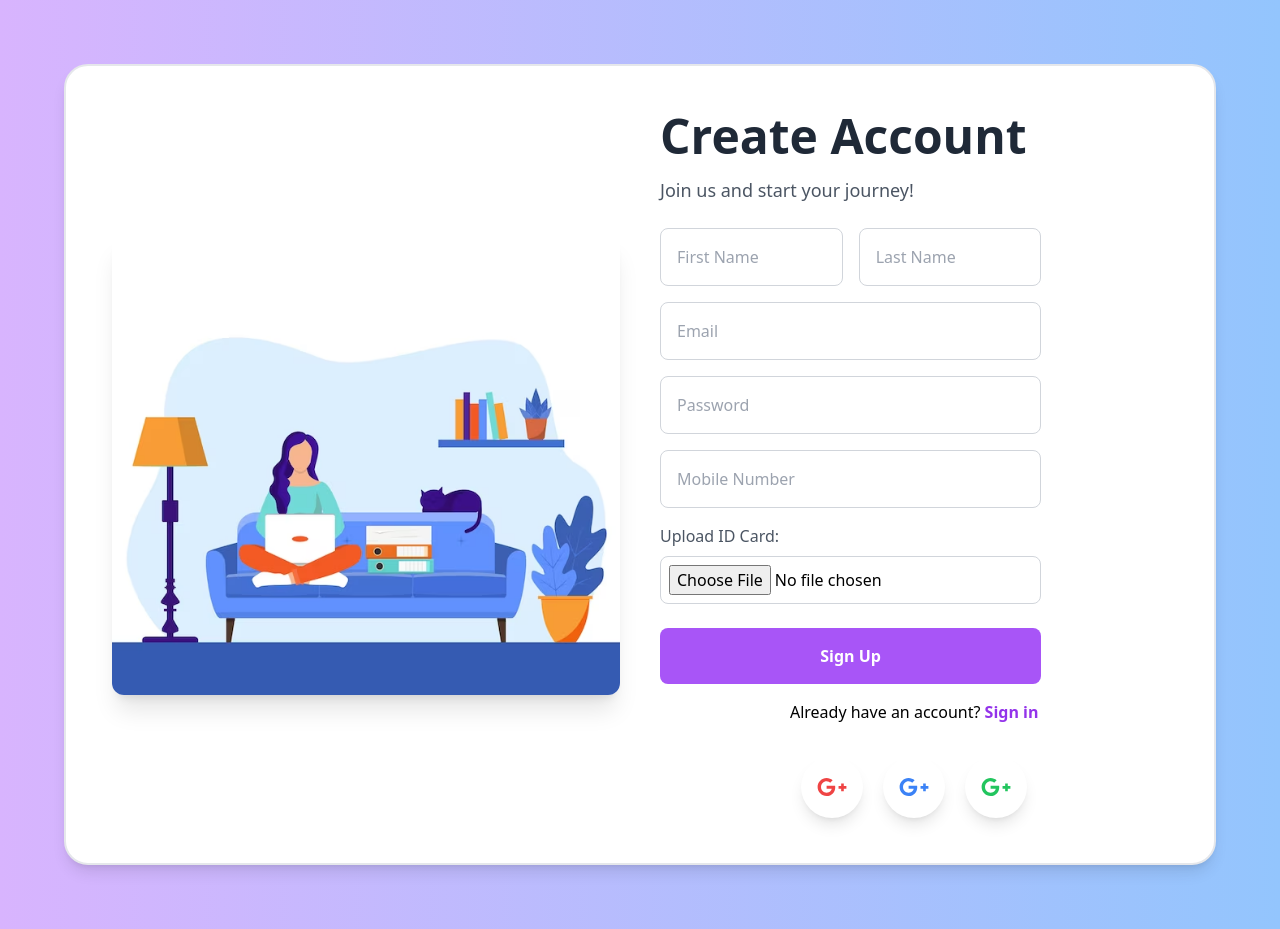
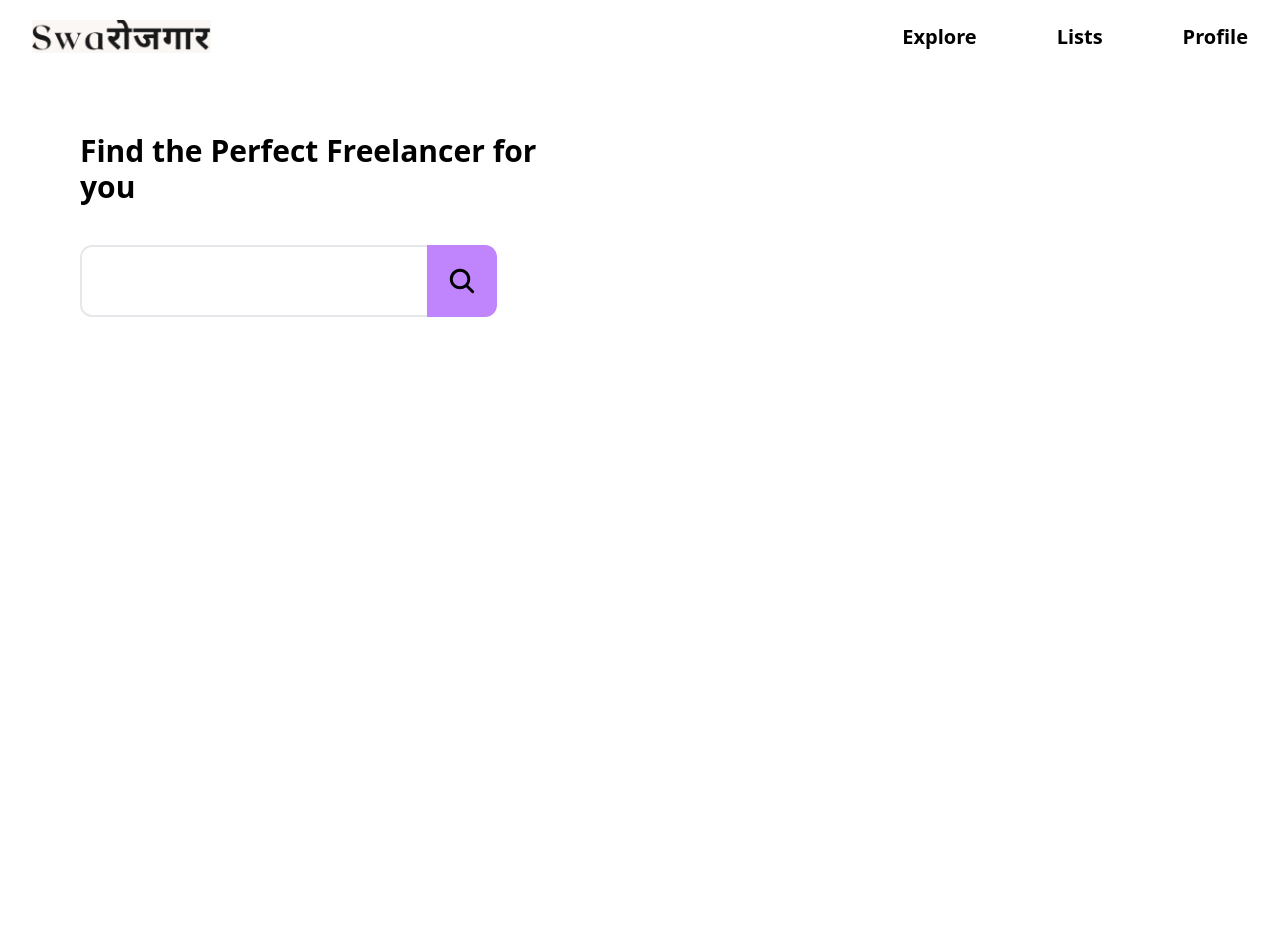
Before and after one commit to KhemkaAkshat/SwaRojgar, a React (Vite) app: page / in a window 1280 px wide. After the commit the page ends 800 px from the top, so only its background shows below. Built offline with nearby package versions, Linux system fonts and the light colour scheme.

Commit message:
Made home page and login page interactive

```diff
--- a/src/App.jsx
+++ b/src/App.jsx
@@ -1,16 +1,17 @@
 import React from "react";
 import "./index.css"
 import Login from "./Login";
-import SignUp from "./SignUp"; // Make sure to import SignUp if you're using it
+import SignUp from "./SignUp";
 import { BrowserRouter as Router, Routes, Route } from "react-router-dom";
+import Home from './Home.jsx'
 
 function App() {
   return (
     <Router>
       <Routes>
-        <Route path="/" element={<SignUp />} /> {/* Default route or entry point */}
-        <Route path="/Login" element={<Login />} /> {/* Route for Login */}
-        {/* Add more routes here if needed */}
+        <Route path='/' element={<Home/>}/>
+        <Route path="/signup" element={<SignUp />} />
+        <Route path="/Login" element={<Login />} />
       </Routes>
     </Router>
   );
--- /dev/null
+++ b/src/Home.jsx
@@ -0,0 +1,35 @@
+import React from "react";
+import mainImage from "./assets/main.png";
+import logo from "./assets/logo.png";
+import { IoSearch } from "react-icons/io5";
+
+function Home() {
+  return (
+    <>
+      <div className=" pt-5 px-8 flex items-center bg-contain bg-center">
+        {/* Navbar */}
+        <div className=" mr-[30vw]">
+          <img className="w-[14vw]" src={logo} alt="Logo" />
+        </div>
+        <div className=" ml-[24vw] flex gap-20 font-semibold text-xl">
+          <button>Explore</button>
+          <button>Lists</button>
+          <button>Profile</button>
+        </div>
+      </div>
+      <div className=" justify-center items-center w-1/2 p-20">
+        <div className="font-bold text-3xl ">
+            Find the Perfect Freelancer for you
+        </div>
+        <div className="flex mt-10 ">
+            <input type="text" className="text-xl border-2 p-5 w-3/4 rounded-xl" />
+            <button className="ml-[-1vw] p-5 bg-purple-400 rounded-tr-xl rounded-br-xl ">
+            <IoSearch className="text-3xl"/>
+            </button>
+        </div>
+      </div>
+    </>
+  );
+}
+
+export default Home;
--- a/src/Login.jsx
+++ b/src/Login.jsx
@@ -1,15 +1,62 @@
-import { ClerkProvider, SignedIn, SignedOut, SignInButton, UserButton } from "@clerk/clerk-react";
 import React from "react";
+import loginImage from "./assets/loginpage.png";
+import { FaGooglePlusG } from "react-icons/fa";
+import { useNavigate } from "react-router-dom";
+import { FaMeta } from "react-icons/fa6";
+import { BsMicrosoft } from "react-icons/bs";
 
-export default function Login() {
+function Login() {
+  const navigate=useNavigate();
   return (
-      <ClerkProvider>
-        <SignedOut>
-          <SignInButton />
-        </SignedOut>
-        <SignedIn>
-          <UserButton />
-        </SignedIn>
-      </ClerkProvider>
+    <div className="m-[5vw] w-[90vw] max-w-[1200px] flex justify-center items-center border-2 p-[2vw] rounded-3xl bg-gradient-to-r from-purple-300 to-blue-300 shadow-lg transition-all duration-500 ease-in-out transform ">
+      {/* Image section */}
+      <div className="hidden md:block w-1/2 p-5">
+        <img src={loginImage} alt="Login Page" className="w-full rounded-xl shadow-xl hover:shadow-2xl transition-shadow duration-500" />
+      </div>
+      {/* Main section */}
+      <div className="w-full md:w-1/2 p-5">
+        <h4 className="text-5xl font-bold mb-4 text-white">Hello Again!</h4>
+        <h5 className="text-lg mb-6 text-white">Welcome back, you've been missed!</h5>
+        <input
+          type="text"
+          placeholder="Email"
+          className="w-full md:w-3/4 mb-4 p-4 rounded-lg border border-gray-300 focus:outline-none focus:ring-2 focus:ring-purple-500 transition-all duration-300"
+        />
+        <input
+          type="password"
+          placeholder="Password"
+          className="w-full md:w-3/4 mb-6 p-4 rounded-lg border border-gray-300 focus:outline-none focus:ring-2 focus:ring-purple-500 transition-all duration-300"
+        />
+        <button
+          onClick={() => navigate("/")}
+          type="button"
+          className="w-full md:w-3/4 p-4 rounded-lg bg-purple-500 hover:bg-purple-600 transition-all duration-300 transform hover:scale-105 text-white font-bold"
+        >
+          Login
+        </button>
+        <div className="mt-4 text-center md:w-3/4">
+            Don't have an account?{' '}
+            <button
+              onClick={() => navigate("/signup")}
+              className="text-purple-600 hover:underline font-semibold"
+            >
+              Sign up
+            </button>
+          </div>
+        <div className="md:w-3/4 flex justify-center gap-8 mt-8">
+          <button className="bg-white p-4 rounded-full transition-transform duration-500 hover:scale-110 shadow-lg hover:shadow-2xl">
+            <FaGooglePlusG className="text-3xl text-red-500" />
+          </button>
+          <button className="bg-white p-4 rounded-full transition-transform duration-500 hover:scale-110 shadow-lg hover:shadow-2xl">
+            <FaMeta className="text-3xl text-blue-500" />
+          </button>
+          <button className="bg-white p-4 rounded-full transition-transform duration-500 hover:scale-110 shadow-lg hover:shadow-2xl">
+            <BsMicrosoft className="text-3xl text-green-500" />
+          </button>
+        </div>
+      </div>
+    </div>
   );
 }
+
+export default Login;
--- a/src/SignUp.jsx
+++ b/src/SignUp.jsx
@@ -2,6 +2,8 @@ import React from "react";
 import signupImage from "./assets/sigup.png"; // Corrected the typo in the file name
 import { FaGooglePlusG } from "react-icons/fa";
 import { useNavigate } from 'react-router-dom';
+import { BsMicrosoft } from "react-icons/bs";
+import { FaMeta } from "react-icons/fa6";
 
 function SignUp() {
   const navigate = useNavigate();
@@ -11,7 +13,7 @@ function SignUp() {
       {/* Outer wrapper to center the content vertically and horizontally */}
       <div className="m-[5vw] w-[90vw] max-w-[1200px] flex justify-center items-center border-2 p-[2vw] rounded-3xl bg-white shadow-lg transition-all duration-500 ease-in-out transform">
         {/* Image section */}
-        <div className="hidden md:block w-1/2 p-5">
+        <div className="hidden md:block w-1/2 p-2">
           <img
             src={signupImage}
             alt="Sign Up Page"
@@ -26,28 +28,28 @@ function SignUp() {
             <input
               type="text"
               placeholder="First Name"
-              className="w-1/2 p-4 rounded-lg border border-gray-300 focus:outline-none focus:ring-2 focus:ring-purple-500 transition-all duration-300"
+              className="w-1/2 p-2 rounded-lg border border-gray-300 focus:outline-none focus:ring-2 focus:ring-purple-500 transition-all duration-300"
             />
             <input
               type="text"
               placeholder="Last Name"
-              className="w-1/2 p-4 rounded-lg border border-gray-300 focus:outline-none focus:ring-2 focus:ring-purple-500 transition-all duration-300"
+              className="w-1/2 p-2 rounded-lg border border-gray-300 focus:outline-none focus:ring-2 focus:ring-purple-500 transition-all duration-300"
             />
           </div>
           <input
             type="email"
             placeholder="Email"
-            className="w-full md:w-3/4 mt-4 p-4 rounded-lg border border-gray-300 focus:outline-none focus:ring-2 focus:ring-purple-500 transition-all duration-300"
+            className="w-full md:w-3/4 mt-4 p-2 rounded-lg border border-gray-300 focus:outline-none focus:ring-2 focus:ring-purple-500 transition-all duration-300"
           />
           <input
             type="password"
             placeholder="Password"
-            className="w-full md:w-3/4 mt-4 p-4 rounded-lg border border-gray-300 focus:outline-none focus:ring-2 focus:ring-purple-500 transition-all duration-300"
+            className="w-full md:w-3/4 mt-4 p-2 rounded-lg border border-gray-300 focus:outline-none focus:ring-2 focus:ring-purple-500 transition-all duration-300"
           />
           <input
             type="tel"
             placeholder="Mobile Number"
-            className="w-full md:w-3/4 mt-4 p-4 rounded-lg border border-gray-300 focus:outline-none focus:ring-2 focus:ring-purple-500 transition-all duration-300"
+            className="w-full md:w-3/4 mt-4 p-2 rounded-lg border border-gray-300 focus:outline-none focus:ring-2 focus:ring-purple-500 transition-all duration-300"
           />
           <div className="w-full md:w-3/4 mt-4">
             <label className="block mb-2 text-gray-600">Upload ID Card:</label>
@@ -57,13 +59,13 @@ function SignUp() {
             />
           </div>
           <button
-            onClick={() => alert("Account created successfully!")}
+            onClick={() => navigate("/")}
             type="button"
             className="w-full md:w-3/4 mt-6 p-4 rounded-lg bg-purple-500 hover:bg-purple-600 transition-all duration-300 transform hover:scale-105 text-white font-bold"
           >
             Sign Up
           </button>
-          <div className="mt-4 text-center">
+          <div className="mt-4 text-start">
             Already have an account?{' '}
             <button
               onClick={() => navigate("/Login")}
@@ -72,15 +74,16 @@ function SignUp() {
               Sign in
             </button>
           </div>
-          <div className="flex justify-center gap-5 mt-8">
+          {/* Centering the Google logos */}
+          <div className="flex justify-center gap-8 md:w-3/4 mt-5 ">
             <button className="bg-white p-4 rounded-full transition-transform duration-500 hover:scale-110 shadow-lg hover:shadow-2xl">
               <FaGooglePlusG className="text-3xl text-red-500" />
             </button>
             <button className="bg-white p-4 rounded-full transition-transform duration-500 hover:scale-110 shadow-lg hover:shadow-2xl">
-              <FaGooglePlusG className="text-3xl text-blue-500" />
+              <FaMeta className="text-3xl text-blue-500" />
             </button>
             <button className="bg-white p-4 rounded-full transition-transform duration-500 hover:scale-110 shadow-lg hover:shadow-2xl">
-              <FaGooglePlusG className="text-3xl text-green-500" />
+              <BsMicrosoft className="text-3xl text-green-500" />
             </button>
           </div>
         </div>
--- a/src/main.jsx
+++ b/src/main.jsx
@@ -1,7 +1,6 @@
 import React from 'react'
 import ReactDOM from 'react-dom/client'
 import './index.css'
-import { ClerkProvider } from '@clerk/clerk-react'
 import App from './App'
 
 // Import your publishable key
@@ -13,8 +12,6 @@ import App from './App'
 
 ReactDOM.createRoot(document.getElementById('root')).render(
   <React.StrictMode>
-    <ClerkProvider publishableKey={"pk_test_c3dlZXQtc2x1Zy0zNC5jbGVyay5hY2NvdW50cy5kZXYk"} afterSignOutUrl="/">
-      <App />
-    </ClerkProvider>
+    <App/>
   </React.StrictMode>,
 )
```
Also changed, not shown: src/assets/logo.png (added), 1 other file (tests, documents, lock files or other folders).
